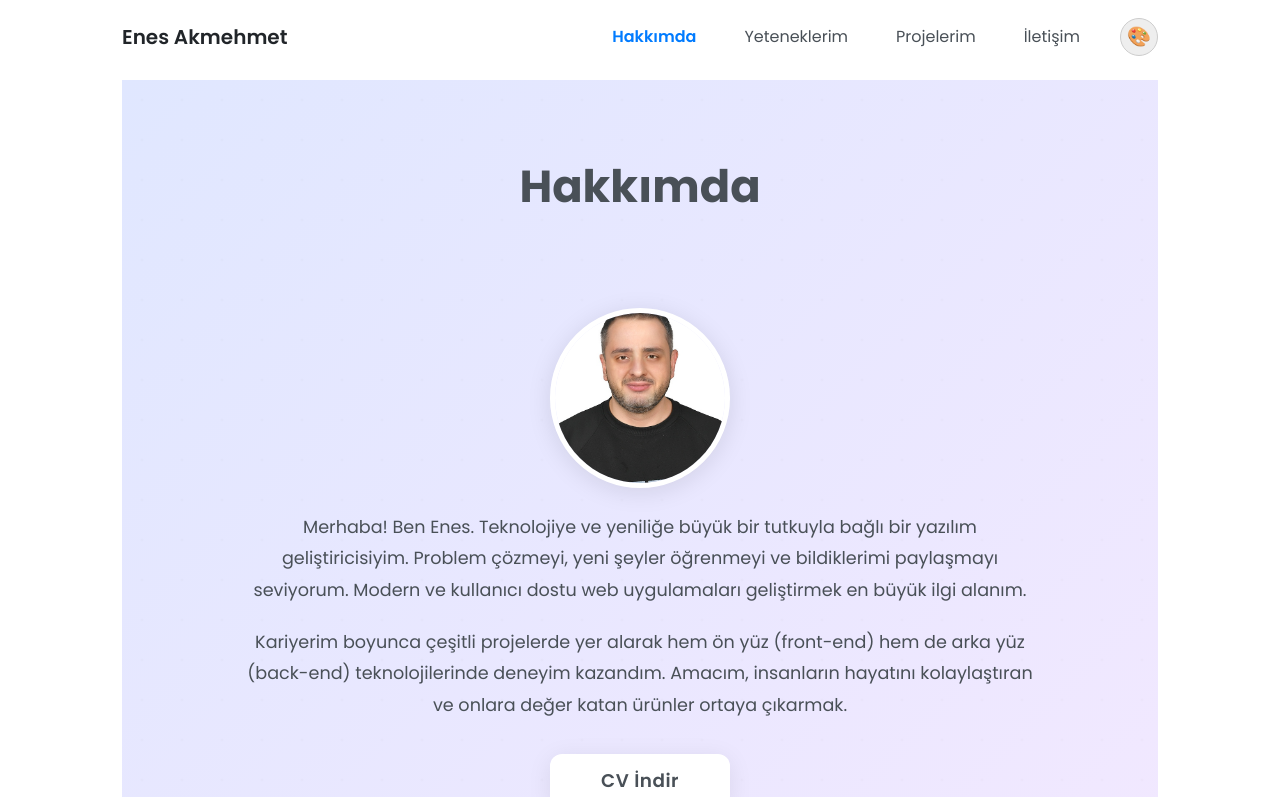
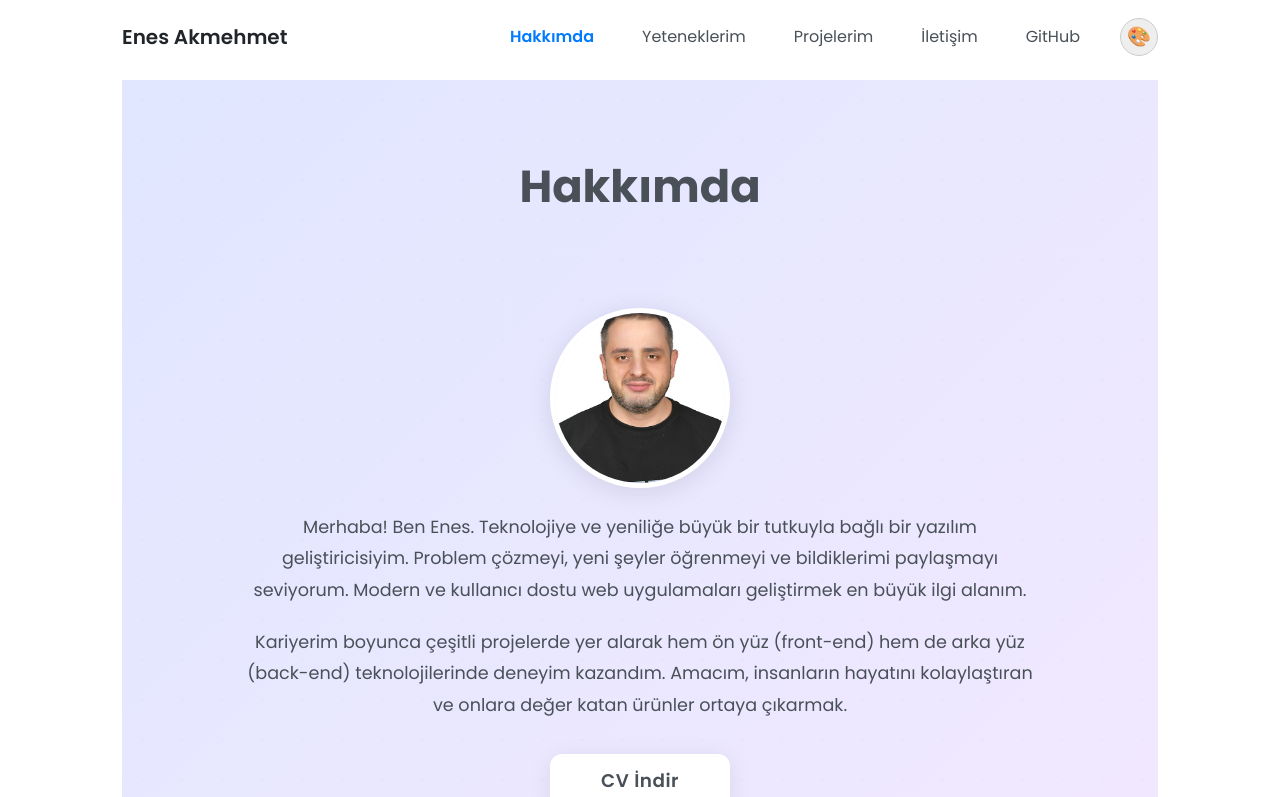
Before and after one commit to enesakmehmet/Enes-akmehmet, a React (Vite) app: page / in a window 1280 px wide. Shown: the top 797 px of the page. Built offline with nearby package versions, Linux system fonts and the light colour scheme.

Commit message:
güncelleme

```diff
--- a/src/components/Navbar.tsx
+++ b/src/components/Navbar.tsx
@@ -81,6 +81,9 @@ export default function Navbar({ theme, onThemeChange }: NavbarProps) {
               <li className="nav-item">
                 <a className={`nav-link ${activeLink === 'contact' ? 'active' : ''}`} href="#contact" onClick={handleLinkClick}>İletişim</a>
               </li>
+              <li className="nav-item">
+                <a className="nav-link" href="https://github.com/EnesAkmehmet" target="_blank" rel="noopener noreferrer">GitHub</a>
+              </li>
             </ul>
             <div className="theme-palette ms-3" style={{ position: 'relative', display: 'inline-block' }}>
               <button
--- a/src/data/projects.ts
+++ b/src/data/projects.ts
@@ -12,10 +12,10 @@ export const projects: Project[] = [
   {
     id: 'personal-website',
     title: 'E-commerce Game Platform',
-    description: 'A game sales platform built with modern web technologies, showcasing various games with detailed descriptions and trailers.',
+    description: 'Modern bir e-ticaret platformu. Kullanıcılar ürünleri görüntüleyebilir, sepete ekleyebilir ve satın alabilir. Admin paneli ile ürün yönetimi, sipariş takibi ve kullanıcı yönetimi yapılabilir..',
     imageUrl: '/images/1.proje detay resim/ana.png',
     technologies: ['React', 'CSS', 'JavaScript'],
-    detailedDescription: 'This project is a comprehensive e-commerce platform for video games. It features a dynamic and responsive user interface for browsing games, viewing details, and watching trailers. The platform is built with performance and user experience in mind, utilizing modern frontend technologies.',
+    detailedDescription: 'Modern bir e-ticaret platformu. Kullanıcılar ürünleri görüntüleyebilir, sepete ekleyebilir ve satın alabilir. Admin paneli ile ürün yönetimi, sipariş takibi ve kullanıcı yönetimi yapılabilir.',
     gallery: [
       '/images/1.proje detay resim/ana.png',
       '/images/1.proje detay resim/game.png',
```
